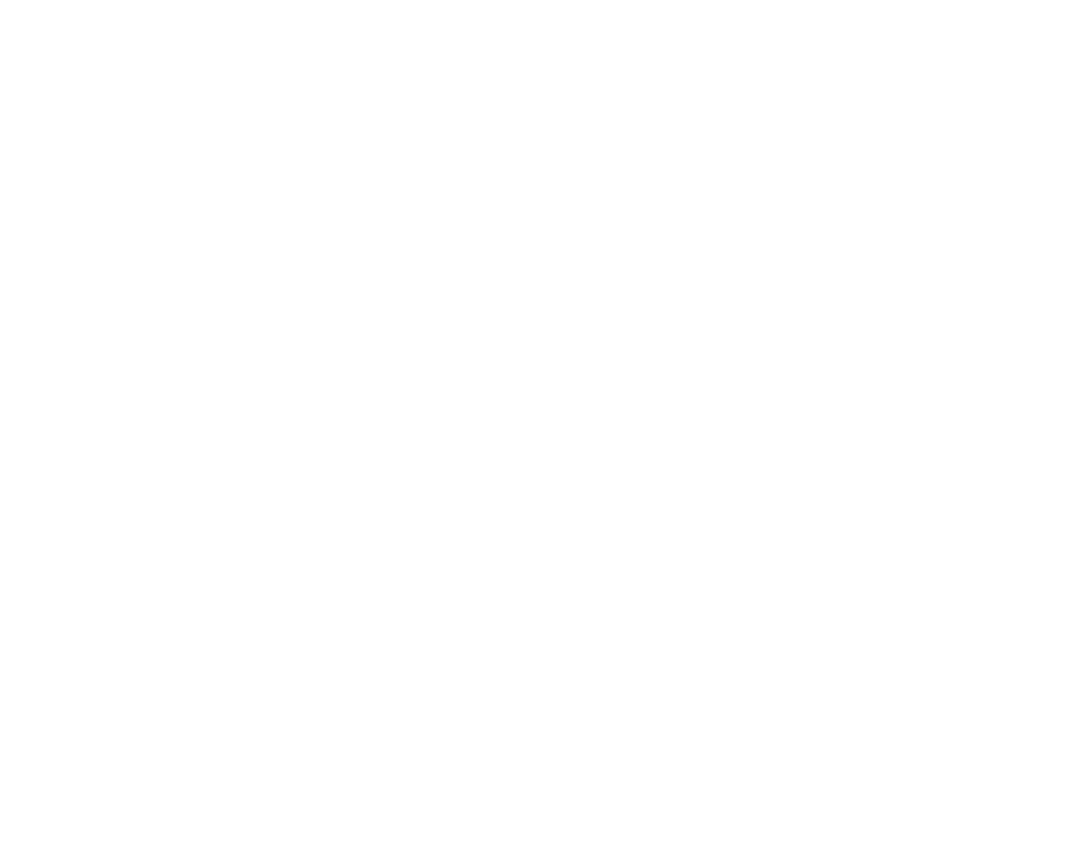
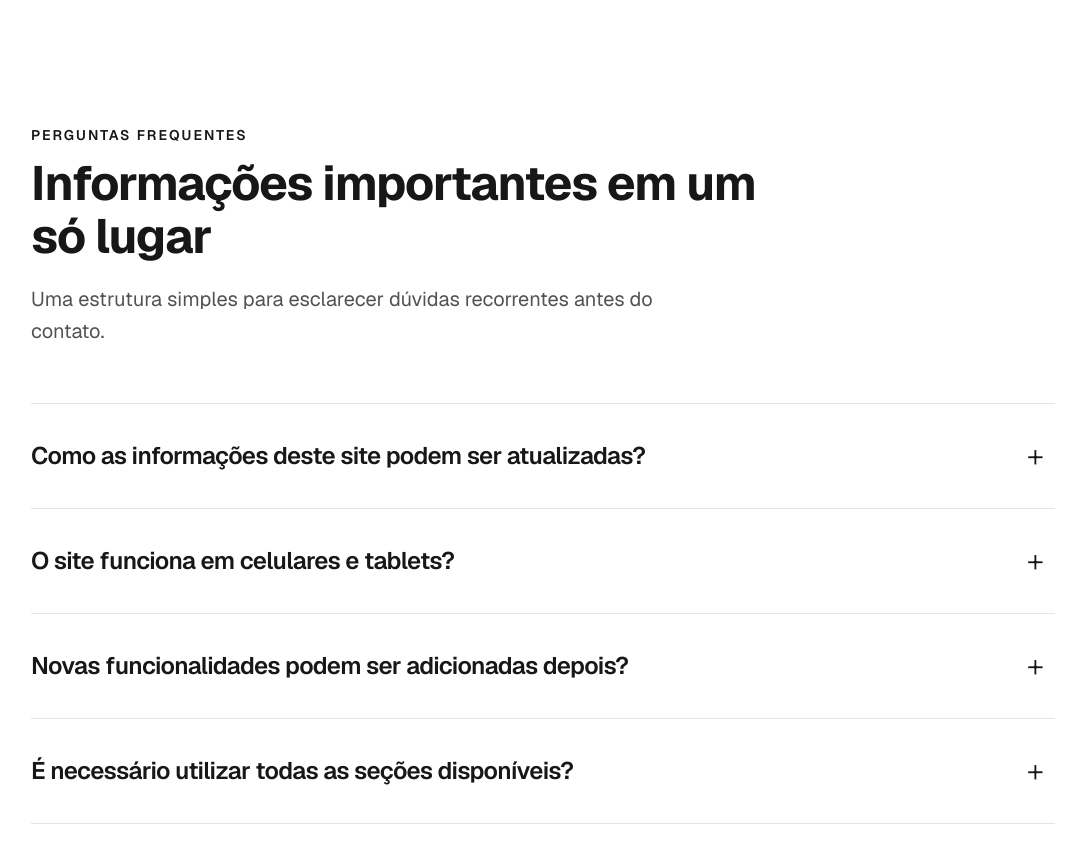
Before and after one commit to MUTANOxB/site-core, a Next.js app: page / in a window 1280 px wide. Shown: the part 5160-6023 px from the top of the page, without its empty margins (97-1171 px from the left). Before the commit the page ends 5173 px from the top, so only its background shows below. Built offline with nearby package versions, Linux system fonts and the light colour scheme.

Commit message:
feat: add reusable faq section

```diff
--- a/src/app/page.tsx
+++ b/src/app/page.tsx
@@ -1,11 +1,13 @@
 import { siteConfig } from "@/config/site";
 import { AboutSection } from "@/sections/about/AboutSection";
 import { BenefitsSection } from "@/sections/benefits/BenefitsSection";
+import { FAQSection } from "@/sections/faq/FAQSection";
 import { GallerySection } from "@/sections/gallery/GallerySection";
 import { HeroSection } from "@/sections/hero/HeroSection";
 import { ServicesSection } from "@/sections/services/ServicesSection";
 import { TestimonialsSection } from "@/sections/testimonials/TestimonialsSection";
 import type { BenefitsContent } from "@/types/benefits";
+import type { FAQContent } from "@/types/faq";
 import type { GalleryContent } from "@/types/gallery";
 import type { ServicesContent } from "@/types/services";
 import type { TestimonialsContent } from "@/types/testimonials";
@@ -113,6 +115,35 @@
   ],
 };
 
+const faqContent: FAQContent = {
+  eyebrow: "Perguntas frequentes",
+  title: "Informações importantes em um só lugar",
+  description:
+    "Uma estrutura simples para esclarecer dúvidas recorrentes antes do contato.",
+  items: [
+    {
+      question: "Como as informações deste site podem ser atualizadas?",
+      answer:
+        "O conteúdo é mantido separado dos componentes para facilitar futuras alterações sem reconstruir a interface.",
+    },
+    {
+      question: "O site funciona em celulares e tablets?",
+      answer:
+        "A interface é desenvolvida de forma responsiva e validada em diferentes larguras de tela.",
+    },
+    {
+      question: "Novas funcionalidades podem ser adicionadas depois?",
+      answer:
+        "A estrutura foi preparada para evoluir gradualmente conforme novas necessidades surgirem.",
+    },
+    {
+      question: "É necessário utilizar todas as seções disponíveis?",
+      answer:
+        "Não. Cada projeto pode utilizar apenas as seções e funcionalidades adequadas ao seu contexto.",
+    },
+  ],
+};
+
 export default function Home() {
   return (
     <main id="main-content" tabIndex={-1}>
@@ -142,6 +173,7 @@
       <BenefitsSection content={benefitsContent} id="beneficios" />
       <GallerySection content={galleryContent} id="galeria" />
       <TestimonialsSection content={testimonialsContent} id="avaliacoes" />
+      <FAQSection content={faqContent} id="faq" />
     </main>
   );
 }
--- /dev/null
+++ b/src/sections/faq/FAQSection.tsx
@@ -0,0 +1,61 @@
+import { Container } from "@/components/ui/Container";
+import { Section } from "@/components/ui/Section";
+import { SectionTitle } from "@/components/ui/SectionTitle";
+import type { FAQContent } from "@/types/faq";
+
+export type FAQSectionProps = {
+  content: FAQContent;
+  id?: string;
+};
+
+export function FAQSection({ content, id }: FAQSectionProps) {
+  const { description, eyebrow, items, title } = content;
+  const headingId = id ? `${id}-title` : undefined;
+
+  return (
+    <Section aria-labelledby={headingId} id={id}>
+      <Container>
+        <div className="mx-auto max-w-5xl">
+          <SectionTitle
+            className="min-w-0 break-words"
+            description={description}
+            eyebrow={eyebrow}
+            headingId={headingId}
+            title={title}
+          />
+
+          {items.length ? (
+            <ul className="mt-10 list-none border-t border-border xl:mt-14">
+              {items.map((item, index) => (
+                <li
+                  className="min-w-0 border-b border-border"
+                  key={`${item.question}-${index}`}
+                >
+                  <details className="group min-w-0">
+                    <summary className="flex min-h-16 cursor-pointer list-none items-center justify-between gap-6 rounded-sm py-5 text-left font-display text-lg font-semibold tracking-tight text-text transition-colors hover:text-primary focus-visible:outline-2 focus-visible:outline-offset-4 focus-visible:outline-primary motion-reduce:transition-none sm:min-h-20 sm:py-6 sm:text-xl xl:min-h-24 xl:py-8 xl:text-2xl [&::-webkit-details-marker]:hidden">
+                      <span className="min-w-0 break-words">
+                        {item.question}
+                      </span>
+                      <span
+                        aria-hidden="true"
+                        className="flex size-8 shrink-0 items-center justify-center overflow-hidden text-2xl font-light leading-none text-primary xl:size-10 xl:text-3xl"
+                      >
+                        <span className="block transition-transform duration-200 group-open:rotate-45 motion-reduce:transition-none">
+                          +
+                        </span>
+                      </span>
+                    </summary>
+
+                    <p className="max-w-3xl break-words pb-6 pr-12 text-base leading-7 text-muted-text sm:pb-8 sm:text-lg sm:leading-8 xl:pb-10 xl:pr-16 xl:text-xl xl:leading-9">
+                      {item.answer}
+                    </p>
+                  </details>
+                </li>
+              ))}
+            </ul>
+          ) : null}
+        </div>
+      </Container>
+    </Section>
+  );
+}
--- /dev/null
+++ b/src/types/faq.ts
@@ -0,0 +1,11 @@
+export type FAQItem = {
+  question: string;
+  answer: string;
+};
+
+export type FAQContent = {
+  eyebrow?: string;
+  title: string;
+  description?: string;
+  items: FAQItem[];
+};
```
Also changed, not shown: 1 other file (tests, documents, lock files or other folders).
